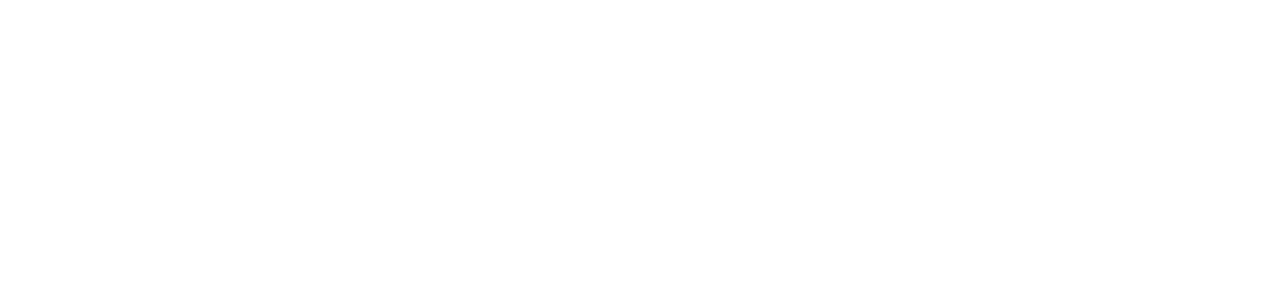
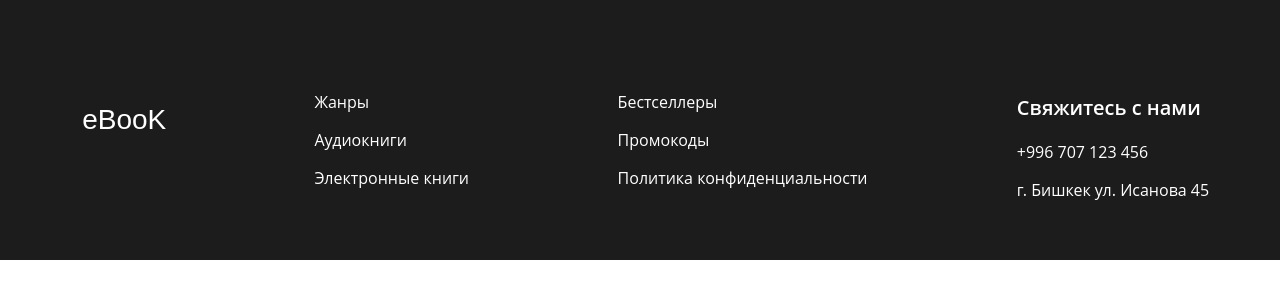
Before and after one commit to peaksoft-school/ebook-web, a React (Create React App) app: page / in a window 1280 px wide. Shown: the top 300 px of the page. Built offline with nearby package versions, Linux system fonts and the light colour scheme.

Commit message:
footer is being created

```diff
--- a/src/App.js
+++ b/src/App.js
@@ -1,8 +1,11 @@
 import './App.css';
+import Footer from './layout/footer/Footer';
 
 function App() {
   return (
-    <div className="App"></div>
+    <div className="App">
+      <Footer/>
+    </div>
   );
 }
 
--- /dev/null
+++ b/src/layout/footer/Footer.js
@@ -0,0 +1,35 @@
+import React from 'react';
+import classes from "./Footer.module.css"
+
+const Footer = () => {
+  return (
+      <footer className={classes.footer}>
+          <div className={classes.info}>
+
+          <div className={classes.logo}>
+            <p>eBooK</p>
+            </div>
+            <div className={classes.first}>
+            <p>Жанры</p>
+           <p>Аудиокниги</p>
+           <p>Электронные книги</p>
+            </div>
+           <div className={classes.second}>
+           <p>Бестселлеры</p>
+           <p>Промокоды</p>
+           <p>Политика конфиденциальности</p>
+           </div>
+          <div className={classes.third}>
+          <p className={classes.bold}>Свяжитесь с нами</p>
+           <p>+996 707 123 456</p>
+           <p>г. Бишкек ул. Исанова 45</p>
+          </div>
+
+          </div>
+
+
+      </footer>
+  );
+};
+
+export default Footer;
--- /dev/null
+++ b/src/layout/footer/Footer.module.css
@@ -0,0 +1,69 @@
+.footer {
+    background: #1C1C1C;
+    width: 100%;
+    height: 260px;
+    color: #ffff;
+}
+
+.logo {
+    font-family: Montserrat, sans-serif;
+    font-style: normal;
+    font-weight: 500;
+    font-size: 28px;
+    line-height: 34px;
+    margin-right: 146px;
+}
+
+.info {
+    display:flex;
+    justify-content: space-evenly;
+    padding-left:0px;
+    text-align: left;
+    width: 1133px;
+    height: 110px;
+    padding-top: 75px;
+    margin-bottom: 75px;
+    padding-left: 80px;
+    margin-right: 227px;
+}
+
+.first{
+    height: 106px;
+    width: 155px;
+    margin-right: 146px;
+    font-family: Open Sans, sans-serif;
+    font-style: normal;
+    font-weight: normal;
+    font-size: 16px;
+    line-height: 22px;
+
+}
+
+.second{
+    width: 251px;
+    height: 106px;
+    margin-right: 146px;
+    font-family: Open Sans, sans-serif;
+    font-style: normal;
+    font-weight: normal;
+    font-size: 16px;
+    line-height: 22px;
+
+}
+
+.third{
+    width: 194px;
+    height: 110px;
+    font-family: Open Sans, sans-serif;
+    font-style: normal;
+    font-weight: normal;
+    font-size: 16px;
+    line-height: 22px;
+
+}
+.bold {
+    font-style: normal;
+    font-weight: 600;
+    font-size: 20px;
+    line-height: 130%;
+}
```
Also changed, not shown: src/layout/icon.js (deleted, +0 -7 lines).
